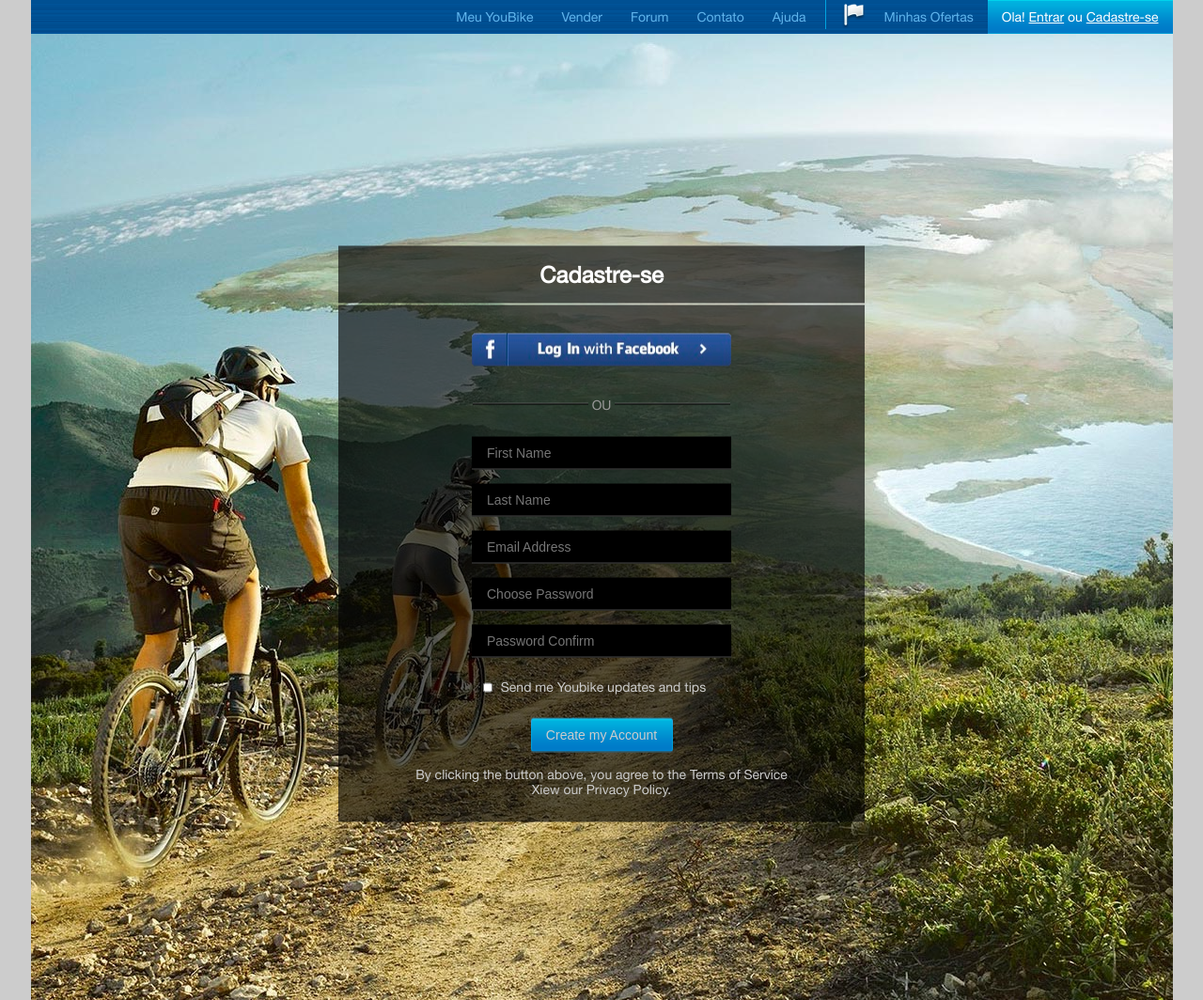
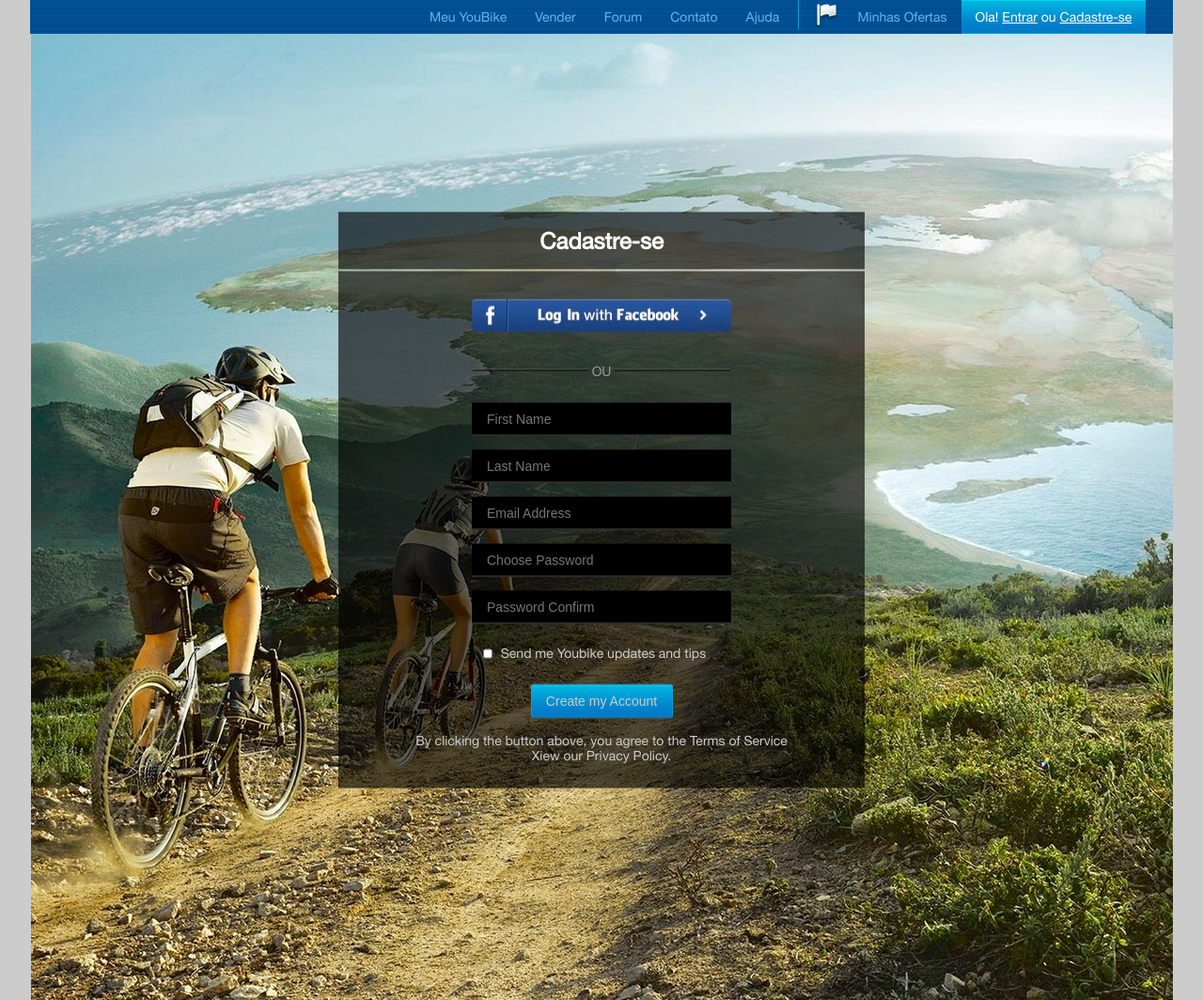
Before and after one commit to pavlichenko86/homework-4, a plain HTML site: page form/index.html in a window 1280 px wide. Shown: the whole page at 94% size. Drawn offline with Linux system fonts and the light colour scheme; files whose address does not match are found by name.

Commit message:
Add files via upload

```diff
--- a/form/index.html
+++ b/form/index.html
@@ -7,8 +7,6 @@
 </head>
 <body>
 
-
-		<div class="header">
 			<ul class="menu">
 				<li><a href="#">Meu YouBike</a></li>
 				<li><a href="#">Vender</a></li>
@@ -19,7 +17,6 @@
 				<li><a href="#">Minhas Ofertas</a></li>
 				<li class="active"><a href="#">Ola! <span>Entrar</span> ou <span>Cadastre-se</span></a></li>
 			</ul>
-		</div>
 
 			<div class="my-form">
 
--- a/form/style.css
+++ b/form/style.css
@@ -13,24 +13,27 @@ body{
 	background: rgba(0, 0, 0, 0.2) url(img/bg-img.jpg) no-repeat 50% 36px;
 	font-family: HelveticaNeue, sans-serif;
 	font-size: 14px;
-}
-
-.header{
-	width: 1215px;
-	height: 36px;
-	background: url(img/header-bg.png) repeat-x;
-	text-align: right;
-	margin: 0 auto;
+	position: relative;
 }
 
 .menu{
-	display: inline-block;
+	width: 1216px;
+	height: 36px;
+	display: block;
+	background: url(img/header-bg.png) repeat-x;
+	margin: 0 auto;
+	position: absolute;
+	left: 50%;
+	top: 0;
+	transform: translateX(-50%);
 }
 
 .menu>li{
 	height: 36px;
 	list-style: none;
 	float: left;
+	position: relative;
+	left: 410px;
 }
 
 .menu>li>a{
@@ -70,17 +73,10 @@ li.active>a>span{
 	margin-bottom: 3px;
 }
 
-.content{
-	width: 1215px;
-	height: 1028px;
-	position: relative;
-	margin: 0 auto;
-}
-
 .my-form{
 	width: 560px;
 	height: 613px;
-	position: relative;
+	position: absolute;
 	top: 50%;
 	left: 50%;
 	/*margin: -306px 0 0 -280px;*/
```
